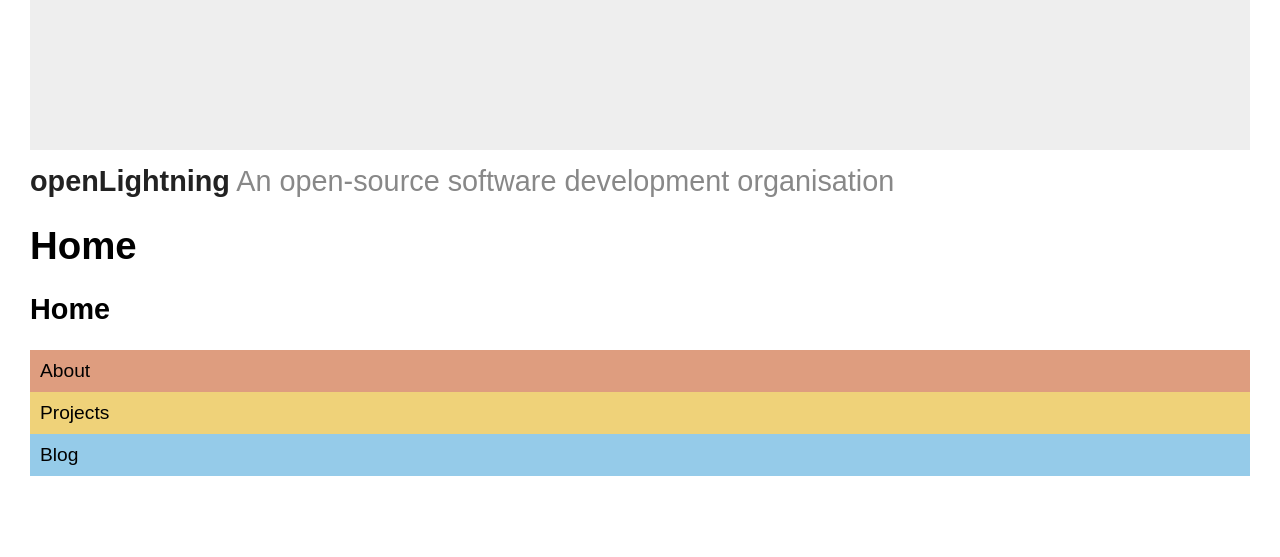
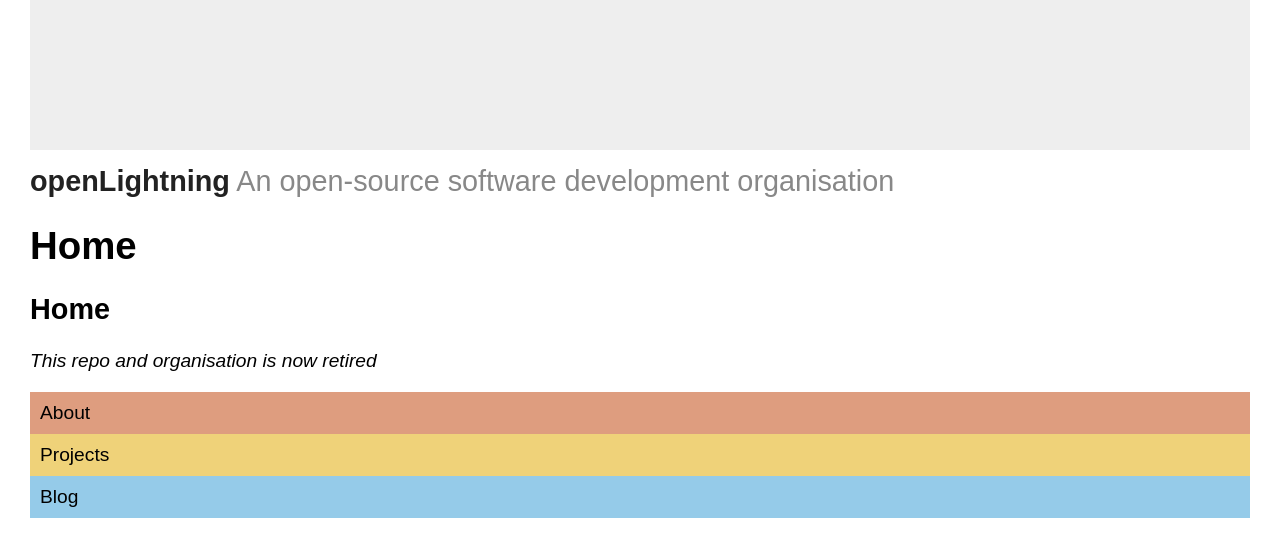
Before and after one commit to openLightning/openlightning.github.io, a Jekyll site: the page built from index.md, in a window 1280 px wide. Shown: the top 557 px of the page. Built offline with Jekyll 4.4.1, drawn with Linux system fonts in a browser that asks for light colours.

Commit message:
Repo Retired - index.md

```diff
--- a/index.md
+++ b/index.md
@@ -3,6 +3,9 @@ title: Home
 layout: default
 ---
 <h2> Home </h2>
+
+*This repo and organisation is now retired*
+
 <ul>
   <li style="background: #DE9D7F;"><a href="/about.html">About</a></li>
   <li style="background: #EFD279;"><a href="/projects.html">Projects</a></li>
```
